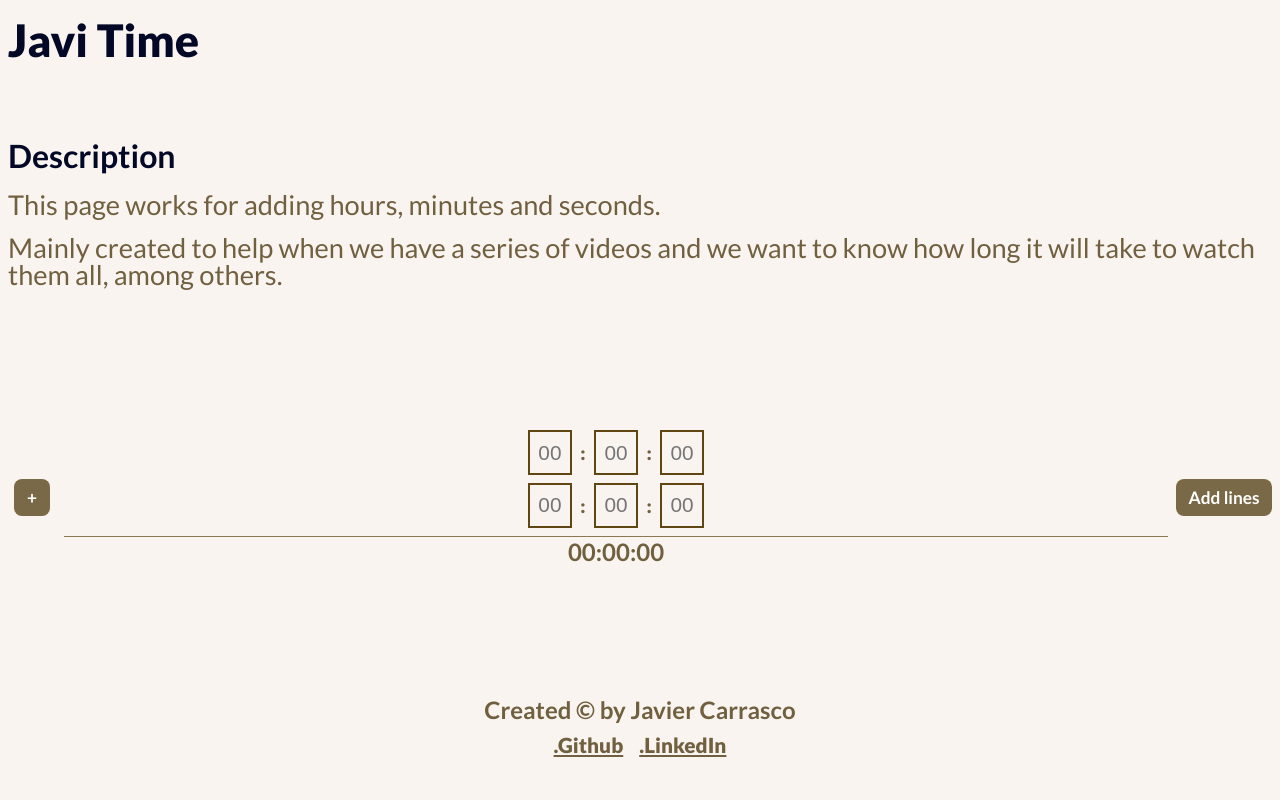
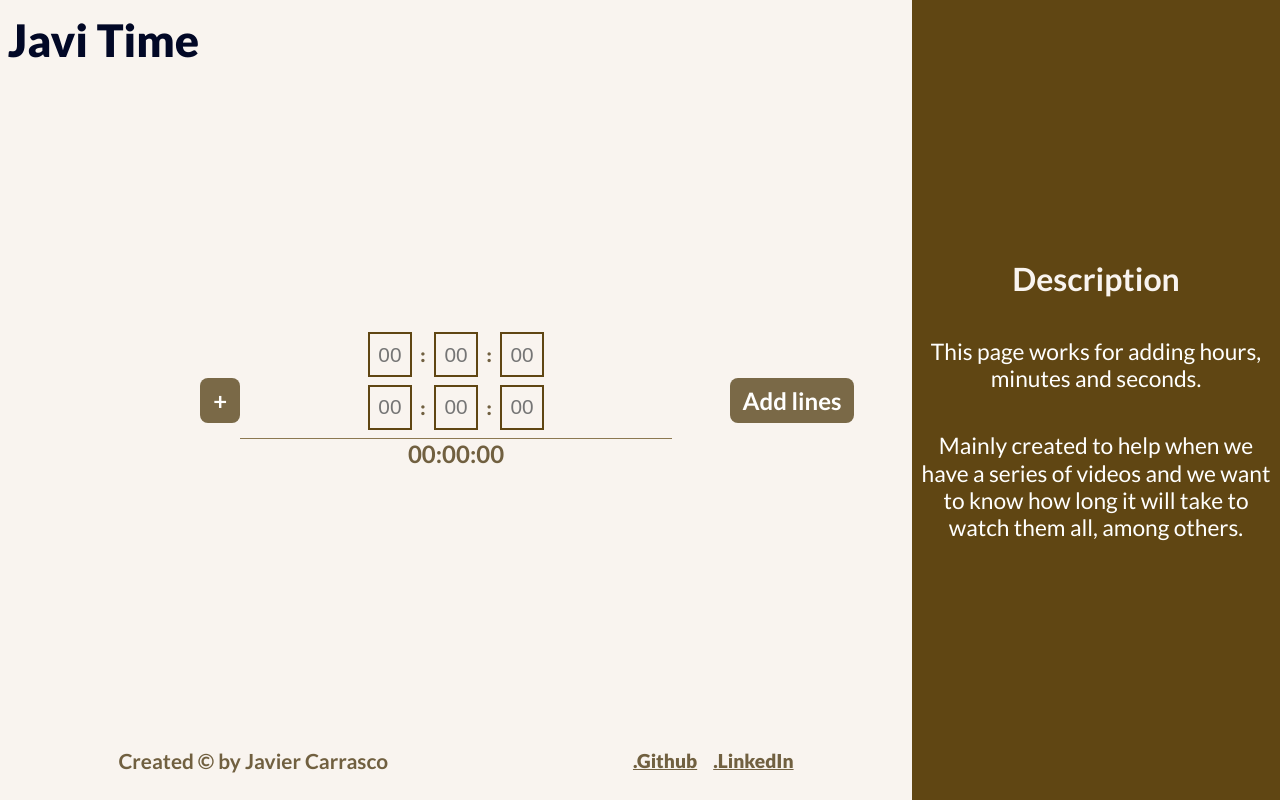
Before and after one commit to JavierCarrasco08/add-time, a website: page index.html in a window 1280 px wide. Drawn offline with Linux system fonts and the light colour scheme.

Commit message:
style: Finishing building the responsive

```diff
--- a/index.html
+++ b/index.html
@@ -95,7 +95,9 @@
         </div>
       </main>
       <footer class="foo">
-        <p class="foo__copy">Created &copy; by Javier Carrasco</p>
+        <p class="foo__copy">
+          Created &copy; by Javier Carrasco <span class="foo__year"></span>
+        </p>
         <nav class="foo__navigate">
           <ul class="foo__list">
             <li>
--- a/src/style.css
+++ b/src/style.css
@@ -6,6 +6,9 @@
   --primary-color-border-input: #604613;
   --primary-text-button: #fffffe;
   --primary-focus-input: #8c7851;
+  --primary-background-desktop-description: #604613;
+  --primary-text-color-desktop-description: #fffffe;
+  --primary-text-color-desktop-description-headline: #f9f4ef;
   --height: 16px;
 }
 html {
@@ -29,7 +32,7 @@ body {
   margin: 0;
 }
 .root {
-  max-width: calc(var(--height) * 92px);
+  max-width: calc(var(--height) * 100);
   height: 100%;
   margin-right: auto;
   margin-left: auto;
@@ -189,7 +192,7 @@ body {
     font-size: clamp(2rem, 2rem + 1vw, 3rem);
   }
   .description__paragraph {
-    font-size: clamp(1.25rem, 1.3rem + 0.5vw, 1.7rem);
+    font-size: clamp(1.25rem, 1.1rem + 0.4vw, 1.7rem);
   }
   .description__title {
     font-size: clamp(1.6rem, 1.7rem + 1.6vw, 2rem);
@@ -218,9 +221,77 @@ body {
     font-size: clamp(1rem, 1rem + 0.1vw, 1.3rem);
   }
   .foo__copy {
-    font-size: clamp(1rem, 1rem + 1vw, 1.5rem);
+    font-size: clamp(1rem, 1rem + 1vw, 1.3rem);
   }
   .foo__a {
-    font-size: clamp(1rem, 0.9rem + 1vw, 1.3rem);
+    font-size: clamp(1rem, 0.9rem + 1vw, 1.2rem);
   }
 }
+
+@media screen and (min-width: 750px) {
+  .root {
+    grid-template-columns: 1fr 1fr calc(var(--height) * 15);
+    grid-template-rows: calc(var(--height) * 5) 1fr 1fr calc(var(--height) * 5);
+    grid-template-areas:
+      "hero      hero      description"
+      "calculate calculate description"
+      "calculate calculate description"
+      "foo       foo       description";
+  }
+  .description {
+    background-color: var(--primary-background-desktop-description);
+    padding-inline: calc(var(--height) * 0.5);
+    gap: 2.5rem;
+    text-align: center;
+  }
+  .description__title {
+    color: var(--primary-text-color-desktop-description-headline);
+  }
+  .description__paragraph {
+    color: var(--primary-text-color-desktop-description);
+  }
+  .foo {
+    flex-direction: row;
+    align-items: center;
+    justify-content: space-around;
+  }
+  .foo__navigate {
+    width: auto;
+  }
+}
+
+@media screen and (min-width: 1050px) {
+  .root {
+    grid-template-columns: 1fr 1fr calc(var(--height) * 23);
+  }
+  .calculate {
+    grid-template-columns: calc(var(--height) * 15) 1fr calc(var(--height) * 15);
+  }
+  .calculate__sum {
+    justify-self: end;
+  }
+  .calculate__button {
+    font-size: clamp(1.2rem, 1.2rem + 0.5vw, 1.5rem);
+    transition: transform 0.5s ease;
+    -webkit-transition: transform 0.5s ease;
+    -moz-transition: transform 0.5s ease;
+    -ms-transition: transform 0.5s ease;
+    -o-transition: transform 0.5s ease;
+  }
+  .calculate__button:hover {
+    transform: scale(1.1);
+    -webkit-transform: scale(1.1);
+    -moz-transform: scale(1.1);
+    -ms-transform: scale(1.1);
+    -o-transform: scale(1.1);
+  }
+  .foo__a:hover {
+    color: var(--primary-focus-input);
+  }
+}
+
+@media screen and (min-width: 1400px) {
+  .root {
+    grid-template-columns: 1fr 1fr calc(var(--height) * 27);
+  }
+}
```
